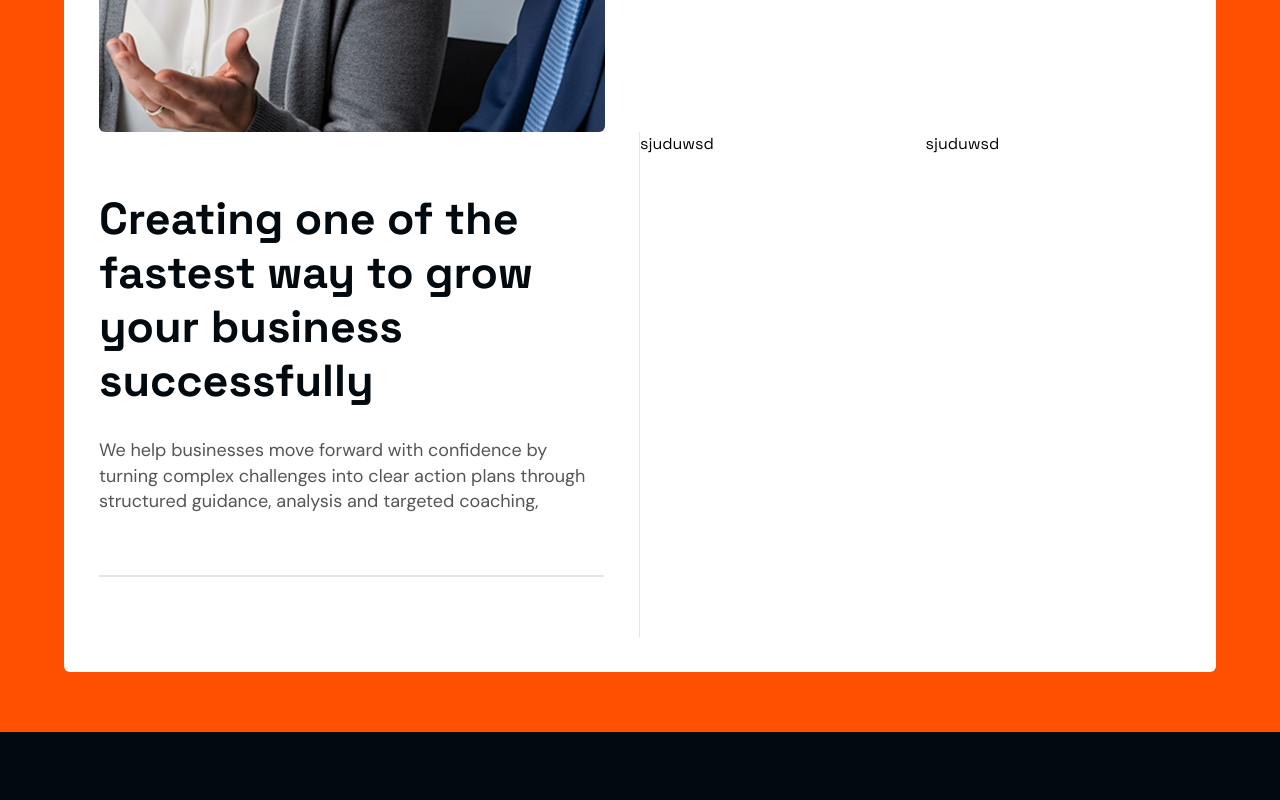
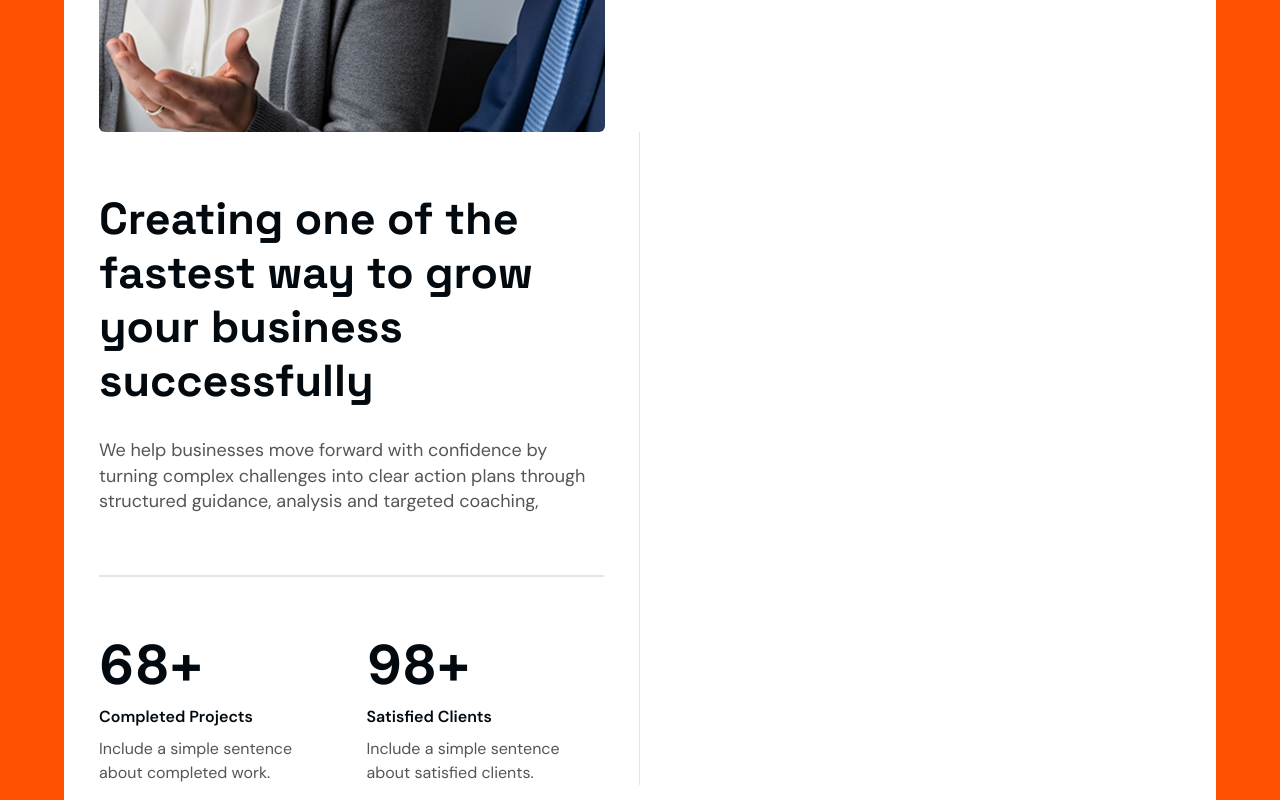
Before and after one commit to Mostofa-zaman/bitox-business-consulting-website, a Next.js app: page / in a window 1280 px wide. Shown: the part 2740-3540 px from the top of the page. Built offline with nearby package versions, Linux system fonts and the light colour scheme.

Commit message:
feat(AboutSectionHO): integrate CountUpStat component with about stats

```diff
--- a/src/components/homeOne/AboutSectionHO.jsx
+++ b/src/components/homeOne/AboutSectionHO.jsx
@@ -7,6 +7,7 @@ import ButtonTwo from "../common/ButtonTwo";
 import { aboutSectionskills, aboutStats } from "../helper/homeOnehelper";
 import Link from "next/link";
 import AnimatedProgressBar from "../common/AnimatedProgressBar";
+import CountUpStat from "../common/CountUpStat";
 
 const AboutSectionHO = () => {
   const { aboutsection } = allImages;
@@ -44,14 +45,20 @@ const AboutSectionHO = () => {
 
               <div className="my-[60px] h-[2px] w-full bg-[#0000001a]"></div>
 
-          </div>
+
   {/* Count-Up Stats */}
               <div className="grid grid-cols-2 gap-[30px]">
                 {aboutStats.map((stat, i) => (
-                 <h1>sjuduwsd</h1>
+                  <CountUpStat
+                    key={i}
+                    value={stat.value}
+                    label={stat.label}
+                    description={stat.description}
+                    duration={1800}
+                  />
                 ))}
               </div>
-
+               </div>
           </Responsive.Grid>
         </div>
       </Container>
```
